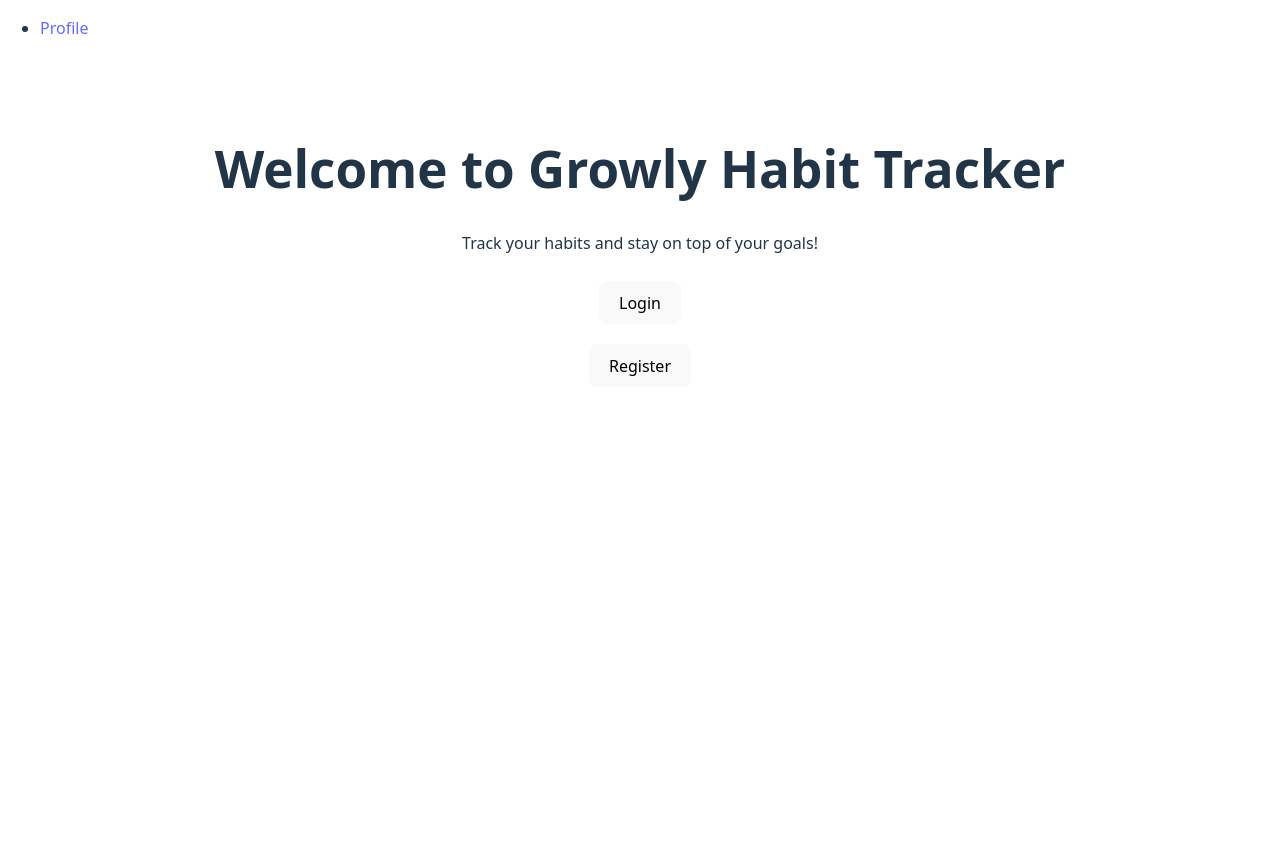
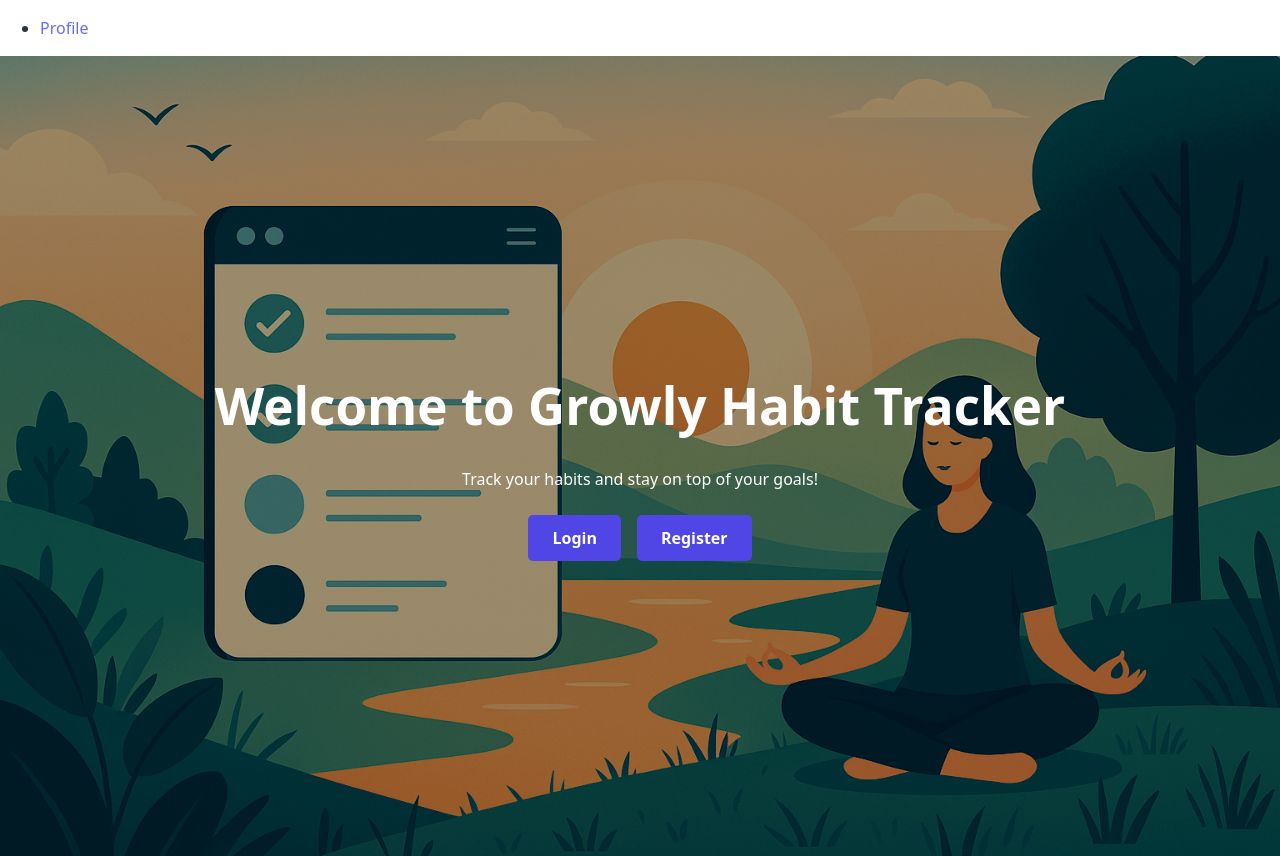
Before and after one commit to LPF-24/growly-main-ui, a React (Vite) app: page / in a window 1280 px wide. Before the commit the page ends 800 px from the top, so only its background shows below. Built offline with nearby package versions, Linux system fonts and the light colour scheme; no server answers.

Commit message:
feat(main-ui): - Created modern HomePage layout with centered content - Applied themed background image related to habits and nature - Added overlay for better text readability - Created and applied dedicated CSS styles for HomePage

```diff
--- a/src/pages/HomePage.jsx
+++ b/src/pages/HomePage.jsx
@@ -1,20 +1,23 @@
 import React from "react";
 import { useNavigate } from "react-router-dom";
+import "../styles/HomePage.css";
 
 function HomePage() {
     const navigate = useNavigate();
 
     return (
-        <div style={{ textAlign: "center", paddingTop: "50px" }}>
+        <div className="home-page-wrapper">
+            <div className="home-overlay"></div>
+            <div className="home-content">
                 <h1>Welcome to Growly Habit Tracker</h1>
                 <p>Track your habits and stay on top of your goals!</p>
-            <button onClick={() => navigate("/login")} style={{ margin: "10px" }}>
+                <button onClick={() => navigate("/login")} className="home-button">
                     Login
                 </button>
-            <br/>
-            <button onClick={() => navigate("/register")} style={{ margin: "10px" }}>
+                <button onClick={() => navigate("/register")} className="home-button">
                     Register
                 </button>
+            </div>
         </div>
     );
 }
--- /dev/null
+++ b/src/styles/HomePage.css
@@ -0,0 +1,46 @@
+.home-page-wrapper {
+  width: 100%;
+  height: 100vh;
+  background-image: url("../assets/bg-habit.png");
+  background-size: cover;
+  background-position: center;
+  background-repeat: no-repeat;
+  display: flex;
+  justify-content: center;
+  align-items: center;
+  position: relative;
+}
+
+.home-overlay {
+  position: absolute;
+  top: 0;
+  left: 0;
+  width: 100%;
+  height: 100%;
+  background-color: rgba(0, 0, 0, 0.4); /* затемнение */
+  z-index: 1;
+}
+
+.home-content {
+  position: relative;
+  z-index: 2;
+  text-align: center;
+  color: white;
+  padding: 2rem;
+}
+
+.home-button {
+  background-color: #4f46e5;
+  color: white;
+  padding: 0.75rem 1.5rem;
+  border: none;
+  border-radius: 5px;
+  font-weight: bold;
+  cursor: pointer;
+  margin: 0.5rem;
+  transition: background-color 0.3s;
+}
+
+.home-button:hover {
+  background-color: #4338ca;
+}
```
Also changed, not shown: src/assets/bg-habit.png (added). Lines whose indentation alone changed are shown as unchanged.
